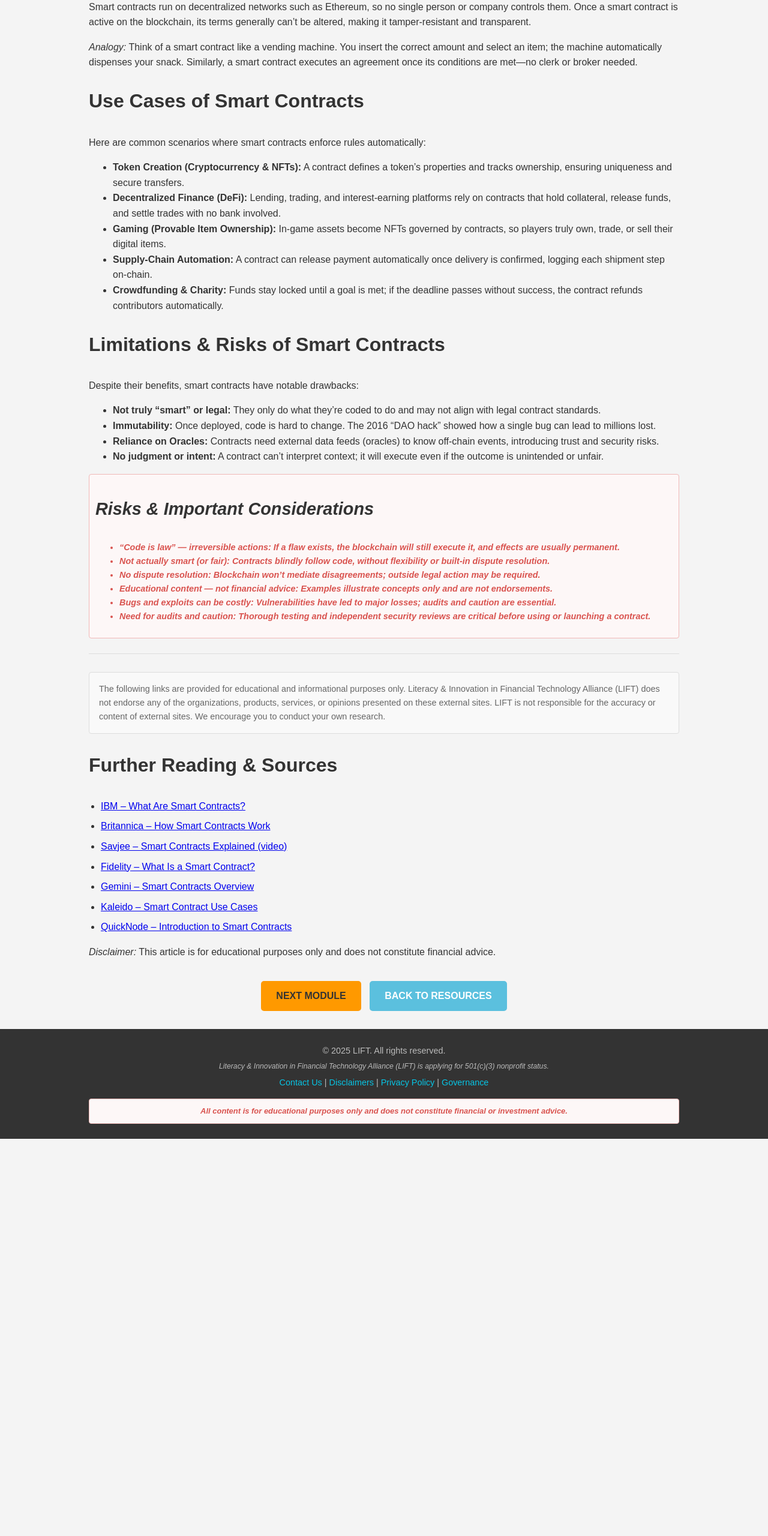
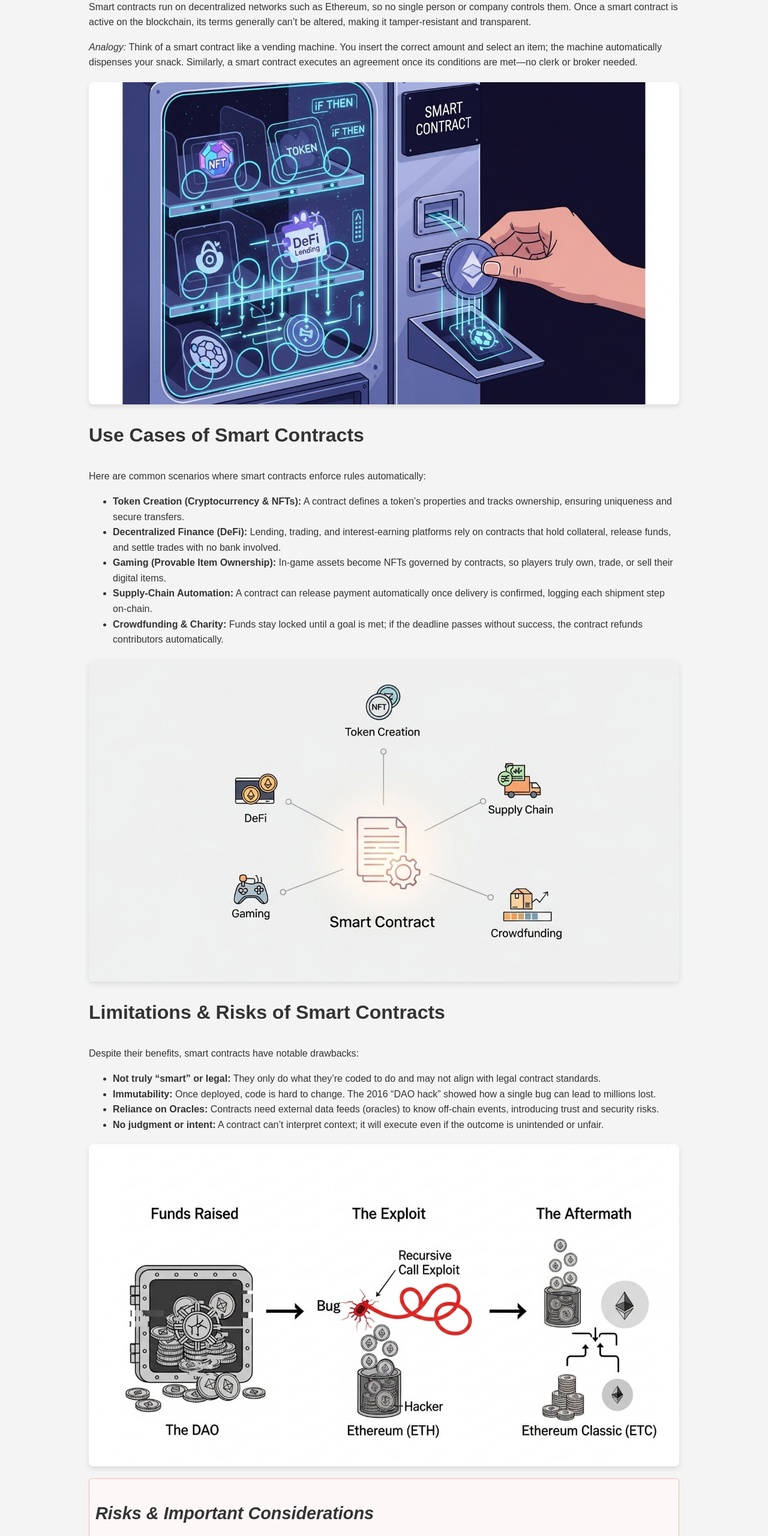
Before and after one commit to togosh/educationnonprofit, a website: page public/module5-smart-contracts.html in a window 1280 px wide. Shown: the part 800-3360 px from the top of the page at 60% size. Before the commit the page ends 2698 px from the top, so only its background shows below. Drawn offline with Linux system fonts and the light colour scheme.

Commit message:
- add images to modules 4-6

```diff
--- a/public/module5-smart-contracts.html
+++ b/public/module5-smart-contracts.html
@@ -83,7 +83,7 @@
 
           <p><em>Analogy:</em> Think of a smart contract like a vending machine. You insert the correct amount and select an item; the machine automatically dispenses your snack. Similarly, a smart contract executes an agreement once its conditions are met—no clerk or broker needed.</p>
 
-          <!-- SUGGESTION: Insert illustration of smart-contract vending machine -->
+          <img src="images/module5_smartcontractvending.jpg" alt="Illustration of smart-contract vending machine" class="blockchain-diagram-image">
         </section>
 
         <!-- ---------- 2. USE CASES OF SMART CONTRACTS ---------- -->
@@ -98,7 +98,7 @@
             <li><strong>Crowdfunding &amp; Charity:</strong> Funds stay locked until a goal is met; if the deadline passes without success, the contract refunds contributors automatically.</li>
           </ul>
 
-          <!-- SUGGESTION: Insert diagram showing smart-contract use cases -->
+          <img src="images/module5_smartcontractuses.jpg" alt="Diagram showing smart-contract use cases" class="blockchain-diagram-image">
         </section>
 
         <!-- ---------- 3. LIMITATIONS & RISKS OF SMART CONTRACTS ---------- -->
@@ -112,7 +112,7 @@
             <li><strong>No judgment or intent:</strong> A contract can’t interpret context; it will execute even if the outcome is unintended or unfair.</li>
           </ul>
 
-          <!-- SUGGESTION: Insert timeline or infographic of DAO exploit -->
+          <img src="images/module5_daohack.jpg" alt="Infographic of DAO exploit" class="blockchain-diagram-image">
         </section>
 
         <!-- ---------- 4. RISKS & IMPORTANT CONSIDERATIONS ---------- -->
```
Also changed, not shown: public/module4-digital-asset-security.html (+2 -2 lines), public/module6-defi-building-blocks.html (+4 -2 lines), public/images/module4_hardwarewallet.jpg (added), public/images/module5_daohack.jpg (added), public/images/module5_smartcontractuses.jpg (added), public/images/module5_smartcontractvending.jpg (added), public/images/module6_dexswap.jpg (added), public/images/module6_tradiationalvsdefi.jpg (added).
